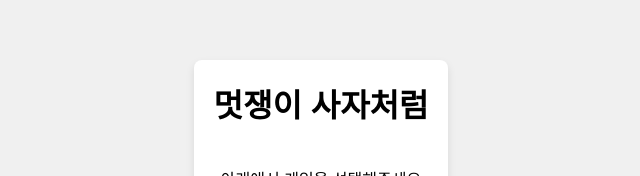
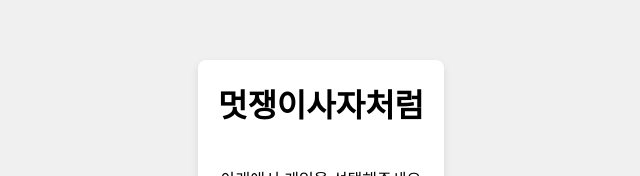
Before and after one commit to LikeLionSCH/Festival, a Next.js app: page / in a window 1280 px wide. Shown: the part 186-362 px from the top of the page, without its empty margins (319-959 px from the left). Built offline with nearby package versions, Linux system fonts and the light colour scheme.

Commit message:
fix: 멋사 문구 수정

```diff
--- a/src/app/layout.tsx
+++ b/src/app/layout.tsx
@@ -13,8 +13,8 @@ const geistMono = Geist_Mono({
 })
 
 export const metadata: Metadata = {
-  title: "멋쟁이 사자처럼 축제 사이트",
-  description: "멋쟁이 사자처럼 축제 사이트",
+  title: "멋쟁이사자처럼 축제 사이트",
+  description: "멋쟁이사자처럼 축제 사이트",
 }
 
 export default function RootLayout({
--- a/src/app/page.tsx
+++ b/src/app/page.tsx
@@ -9,7 +9,7 @@ export default function Home() {
   return (
     <div className={styles.page}>
       <div className={styles.container}>
-        <h1 className={styles.title}>멋쟁이 사자처럼</h1>
+        <h1 className={styles.title}>멋쟁이사자처럼</h1>
         <div style={{ height: "40px" }} />
         <p className={styles.description}>아래애서 게임을 선택해주세요</p>
         <Stack gap="24px">
```
Also changed, not shown: 1 other file (tests, documents, lock files or other folders).
